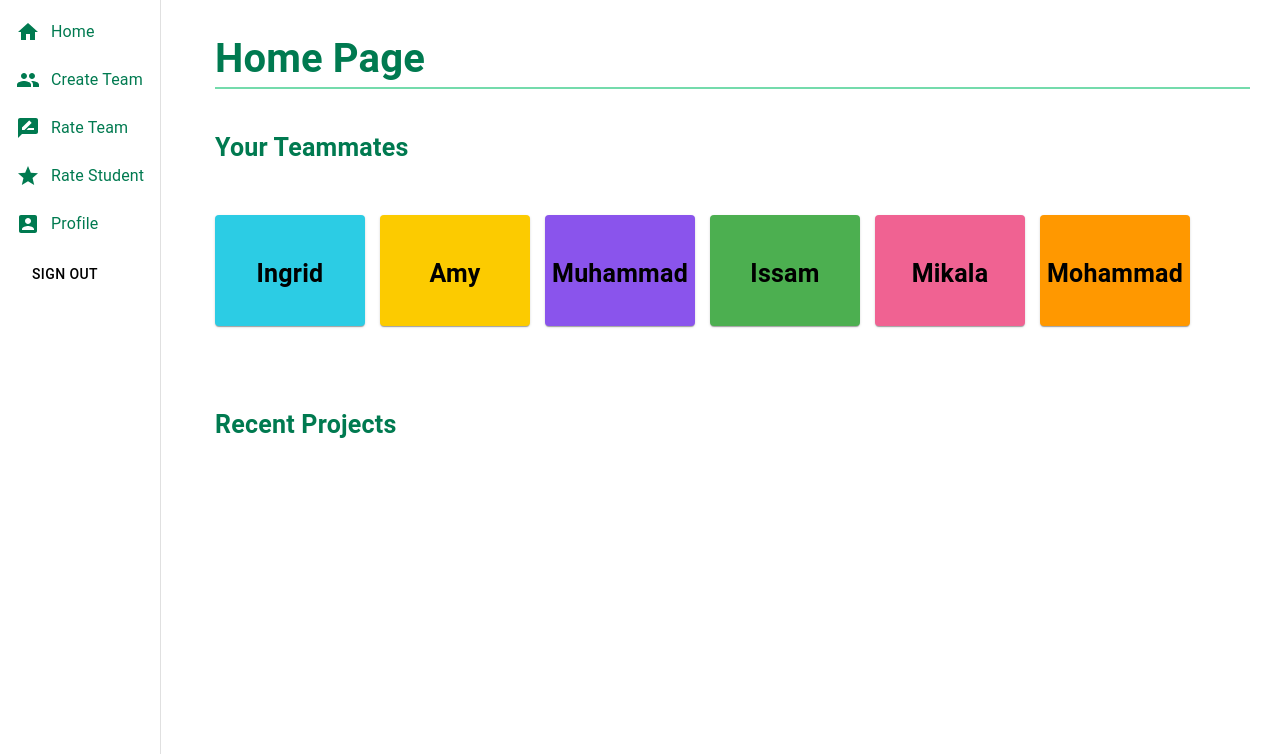
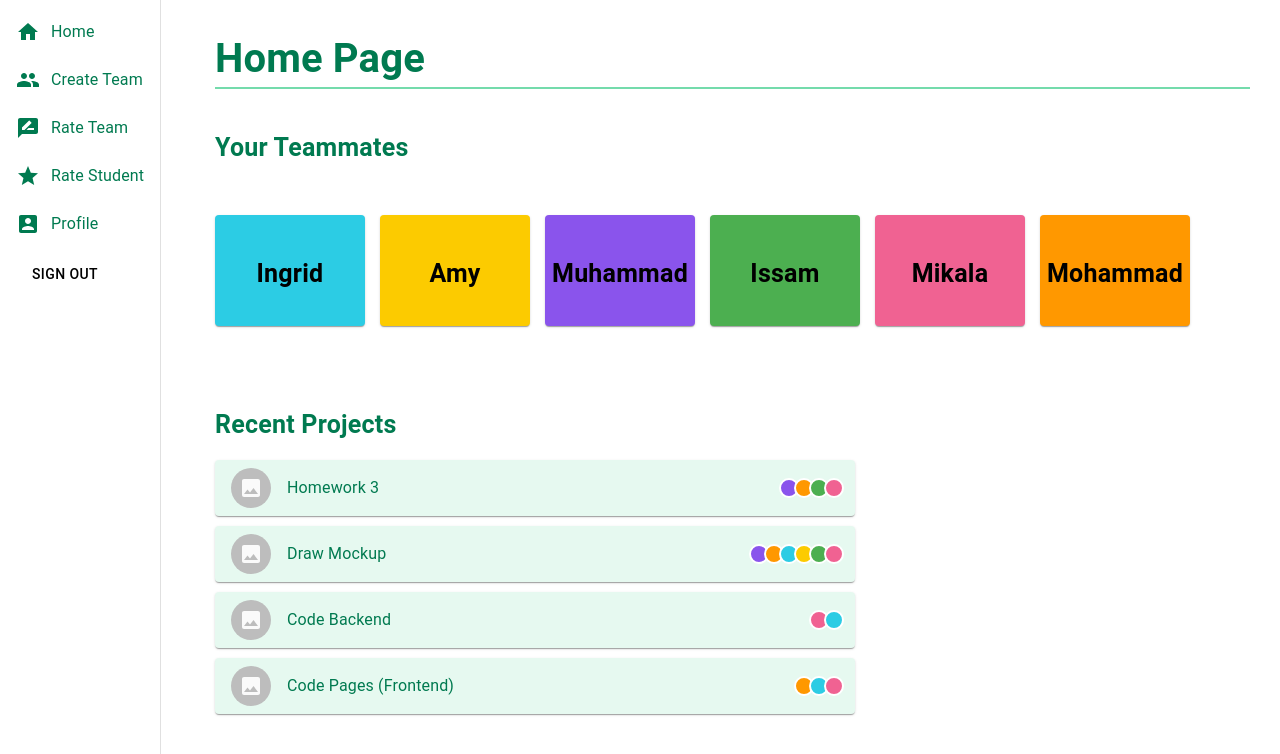
Before and after one commit to amyhua98/csc394-peer-review, a React (Create React App) app: page / in a window 1280 px wide. Shown: the top 754 px of the page. Built offline with nearby package versions, Linux system fonts and the light colour scheme.

Commit message:
homepage completed

```diff
--- a/src/Home.jsx
+++ b/src/Home.jsx
@@ -3,6 +3,13 @@ import { makeStyles } from '@material-ui/core/styles';
 import Card from '@material-ui/core/Card';
 import CardContent from '@material-ui/core/CardContent';
 import Typography from '@material-ui/core/Typography';
+import List from '@material-ui/core/List';
+import ListItem from '@material-ui/core/ListItem';
+import ListItemText from '@material-ui/core/ListItemText';
+import ListItemAvatar from '@material-ui/core/ListItemAvatar';
+import Avatar from '@material-ui/core/Avatar';
+import ImageIcon from '@material-ui/icons/Image';
+import ListItemSecondaryAction from '@material-ui/core/ListItemSecondaryAction';
 
 const useStyles = makeStyles({
   root: {
@@ -36,6 +43,49 @@ const useStyles = makeStyles({
     fontWeight: 'bold',
   },
 
+  listWrapper: {
+    width: '100%',
+    maxWidth: 640,
+    '&  li': {
+      marginBottom: 10,
+      fontSize: '20px !important',
+      fontWeight:'bold !important ',
+      color: '#007a50',
+      cursor: 'pointer',
+      borderRadius: 4,
+      background: 'rgbA(116,219,172,0.18)',
+      boxShadow: '0px 2px 1px -1px rgba(0,0,0,0.2), 0px 1px 1px 0px rgba(0,0,0,0.14), 0px 1px 3px 0px rgba(0,0,0,0.12)',
+    },
+  },
+  wrap: {
+    display:'flex',
+    alignItems: 'center',
+  },
+  workers: {
+    width:20,
+    height:20,
+    borderRadius:'50%',
+    marginRight: -5,
+    border:'2px solid white',
+  },
+  usman: {
+    background: '#ff9800'
+  },
+  ingrid: {
+    background: '#2ccce4'
+  },
+  mikala: {
+    background: '#f06292'
+  },
+  amy:{
+    background: '#fccb00'
+  },
+  muhammad: {
+    background: '#8a54ec'
+  },
+  issam:{
+    background: '#4caf50'
+  }
 });
 
 
@@ -116,6 +166,74 @@ export default function Home() {
     Recent Projects
     </Typography>
 
+
+    <List className={classes.listWrapper}>
+      <ListItem>
+        <ListItemAvatar>
+          <Avatar>
+            <ImageIcon />
+          </Avatar>
+        </ListItemAvatar>
+        <ListItemText primary="Homework 3" />
+        <ListItemSecondaryAction>
+          <div className={classes.wrap}>
+            <div title="Muhammad" className={`${classes.workers} ${classes.muhammad}`}></div>
+            <div title="Usman" className={`${classes.workers} ${classes.usman}`}></div>
+            <div title="Issam" className={`${classes.workers} ${classes.issam}`}></div>
+            <div title="Mikala" className={`${classes.workers} ${classes.mikala}`}></div>
+          </div>
+        </ListItemSecondaryAction>
+      </ListItem>
+      <ListItem>
+        <ListItemAvatar>
+          <Avatar>
+            <ImageIcon />
+          </Avatar>
+        </ListItemAvatar>
+        <ListItemText primary="Draw Mockup"  />
+        <ListItemSecondaryAction>
+          <div className={classes.wrap}>
+            <div title="Muhammad" className={`${classes.workers} ${classes.muhammad}`}></div>
+            <div title="Usman" className={`${classes.workers} ${classes.usman}`}></div>
+            <div title="Ingrid" className={`${classes.workers} ${classes.ingrid}`}></div>
+            <div title="Amy" className={`${classes.workers} ${classes.amy}`}></div>
+            <div title="Issam" className={`${classes.workers} ${classes.issam}`}></div>
+            <div title="Mikala" className={`${classes.workers} ${classes.mikala}`}></div>
+
+          </div>
+        </ListItemSecondaryAction>
+      </ListItem>
+      <ListItem>
+        <ListItemAvatar>
+          <Avatar>
+            <ImageIcon />
+          </Avatar>
+        </ListItemAvatar>
+        <ListItemText primary="Code Backend" />
+        <ListItemSecondaryAction>
+          <div className={classes.wrap}>
+            <div title="Mikala" className={`${classes.workers} ${classes.mikala}`}></div>
+            <div title="Ingrid" className={`${classes.workers} ${classes.ingrid}`}></div>
+          </div>
+        </ListItemSecondaryAction>
+      </ListItem>
+      <ListItem>
+        <ListItemAvatar>
+          <Avatar>
+            <ImageIcon />
+          </Avatar>
+        </ListItemAvatar>
+        <ListItemText primary="Code Pages (Frontend)" />
+        <ListItemSecondaryAction>
+          <div className={classes.wrap}>
+            <div title="Usman" className={`${classes.workers} ${classes.usman}`}></div>
+            <div title="Ingrid" className={`${classes.workers} ${classes.ingrid}`}></div>
+            <div title="Mikala" className={`${classes.workers} ${classes.mikala}`}></div>
+          </div>
+        </ListItemSecondaryAction>
+      </ListItem>
+    </List>
+
   </div>
 
   );
```
Also changed, not shown: 1 other file (tests, documents, lock files or other folders).
